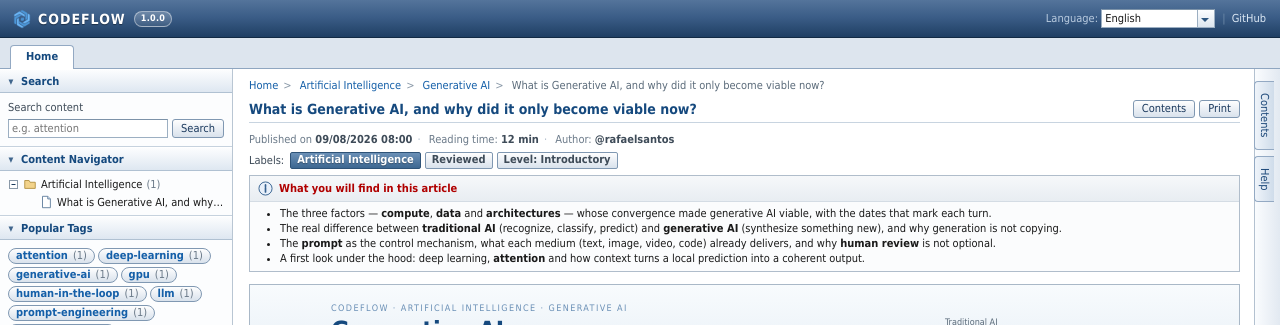
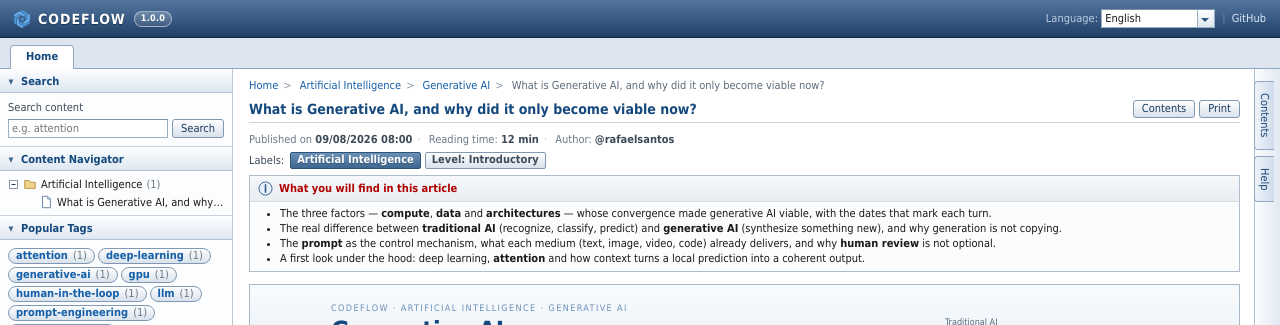
Before and after one commit to codeflow/codeflow.github.io, a Jekyll site: the page built from _posts/2026-09-08-what-is-generative-ai-and-why-did-it-only-become-viable-now.html, in a window 1280 px wide. Shown: the top 325 px of the page. Built offline with Jekyll 4.4.1, drawn with Linux system fonts in a browser that asks for light colours; comment, search, counter and statistics services are not loaded.

Commit message:
Mobile drawers full screen, no Reviewed chip, unbreakable meta items

```diff
--- a/_layouts/post.html
+++ b/_layouts/post.html
@@ -27,18 +27,18 @@
     </div>
 
     <div class="cf-articleMeta">
-      {{ t.ui.published_on }} <b>{{ page.date | date: "%m/%d/%Y %H:%M" }}</b><span class="sep">·</span>
+      <span class="item">{{ t.ui.published_on }} <b>{{ page.date | date: "%m/%d/%Y %H:%M" }}</b></span><span class="sep">·</span>
       {%- if page.updated %}
-      {{ t.ui.updated_on }} <b>{{ page.updated | date: "%m/%d/%Y %H:%M" }}</b><span class="sep">·</span>
+      <span class="item">{{ t.ui.updated_on }} <b>{{ page.updated | date: "%m/%d/%Y %H:%M" }}</b></span><span class="sep">·</span>
       {%- endif %}
-      {{ t.ui.reading_time }} <b>{{ page.reading_time }} {{ t.ui.min }}</b><span class="sep">·</span>
-      {{ t.ui.author }} <b>{{ page.author }}</b>
+      <span class="item">{{ t.ui.reading_time }} <b>{{ page.reading_time }} {{ t.ui.min }}</b></span><span class="sep">·</span>
+      <span class="item">{{ t.ui.author }} <b>{{ page.author }}</b></span>
     </div>
 
     <div class="cf-chipRow">
       <span class="rowLabel">{{ t.ui.labels }}</span>
       <span class="cf-label primary">{{ t.labels[page.category] | default: page.category }}</span>
-      {%- if page.stub %}<span class="cf-label">{{ t.ui.draft }}</span>{% else %}<span class="cf-label">{{ t.ui.reviewed }}</span>{% endif %}
+      {%- if page.stub %}<span class="cf-label">{{ t.ui.draft }}</span>{% endif %}
       {%- if page.level %}<span class="cf-label">{{ t.ui.level }} {{ page.level }}</span>{% endif %}
       {%- if page.prerequisite %}<span class="cf-label">{{ t.ui.prerequisite }} {{ page.prerequisite }}</span>{% endif %}
       {%- if page.series %}<span class="cf-label">{{ t.ui.series }} {{ page.series.name }} &mdash; {{ page.series.index }}/{{ page.series.total }}</span>{% endif %}
--- a/assets/css/adf-fusion.overrides.css
+++ b/assets/css/adf-fusion.overrides.css
@@ -769,3 +769,18 @@
 .cf-sheet .sheetItem.current { font-weight: bold; color: #173f6b; }
 .cf-sheet .sheetItem .chk { width: 16px; text-align: center; color: #2a6db3; }
 .cf-sheet .sheetFoot { padding: 6px 8px; background: #eff3f7; border-top: 1px solid #d3dce5; text-align: right; }
+
+/* Meta do artigo: cada par rótulo+valor não quebra no meio ("Autor:" numa linha e o nome na outra) */
+.cf-articleMeta .item { white-space: nowrap; }
+
+/* ---------- Gavetas no celular: sem dock lateral; a gaveta Sumário abre em tela cheia pelo botão do cabeçalho ---------- */
+@media (max-width: 768px) {
+  .af-drawerDock { display: none; }
+  .af-drawer {
+    left: 0; right: 0; width: auto;
+    top: 38px; bottom: var(--cf-footer-h);
+    z-index: 70;                       /* acima do menu lateral (60) */
+    border-left: 0; box-shadow: none;
+  }
+  .af-drawer .drExpand { display: none; }   /* já ocupa a tela toda */
+}
```
